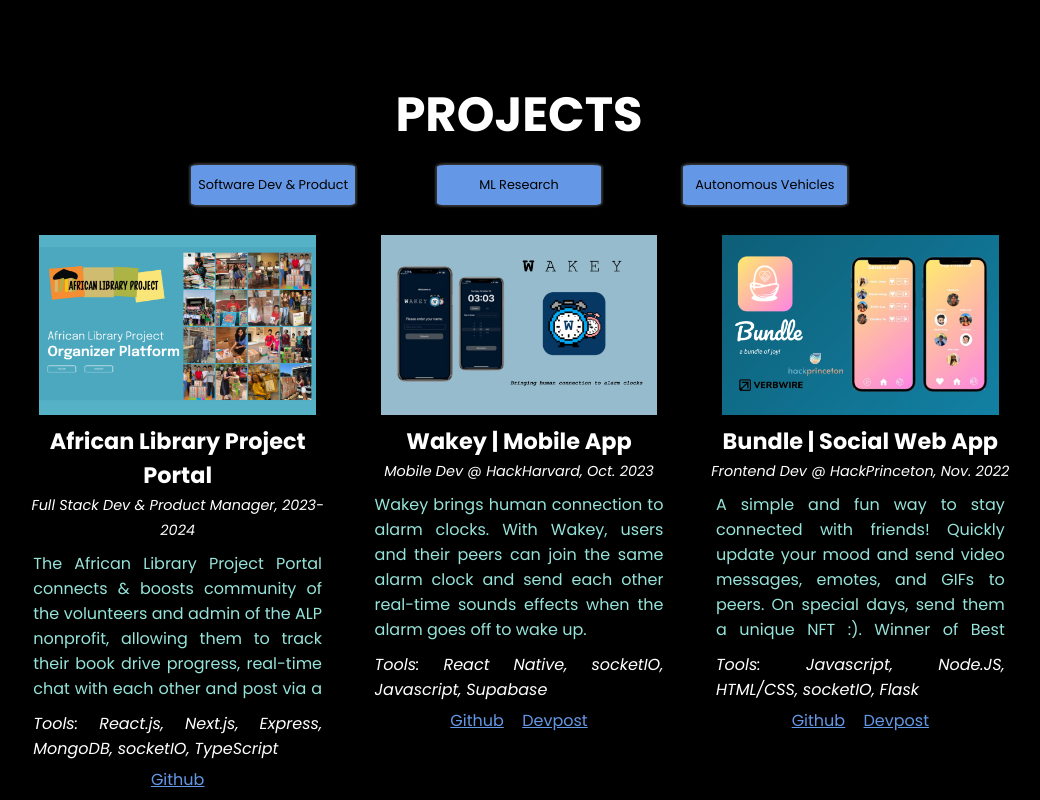
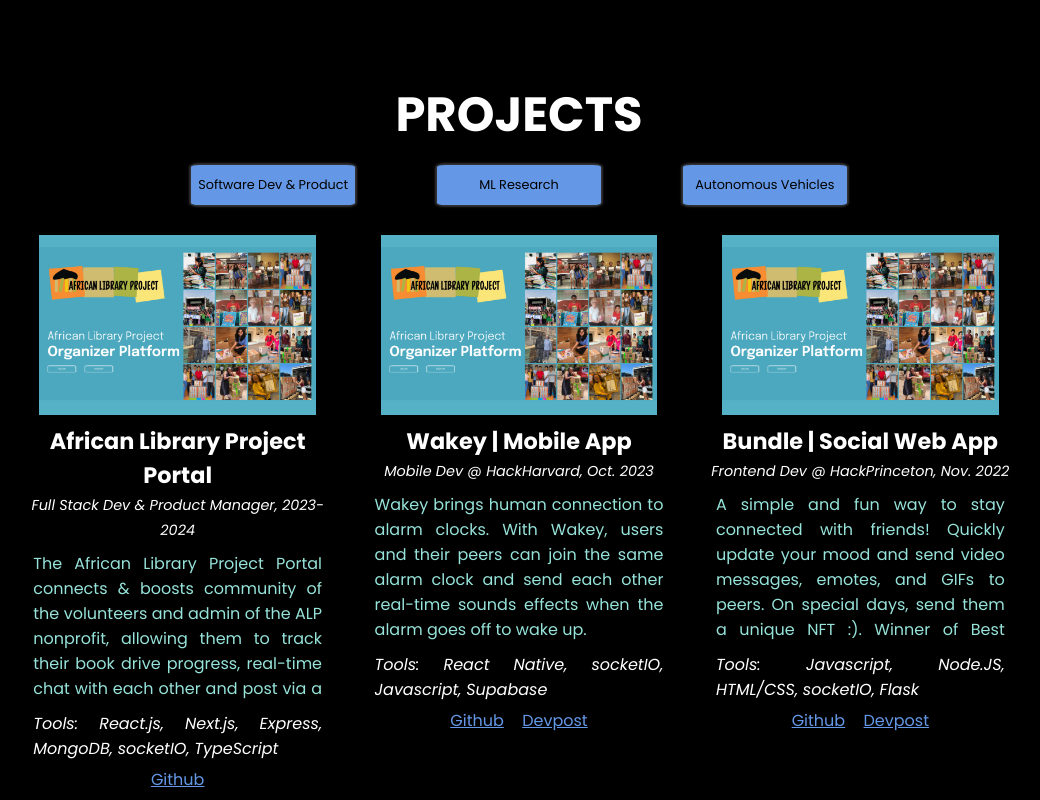
Before and after one commit to emluo555/personal-website, a Next.js app: page / in a window 1280 px wide. Shown: the part 800-1600 px from the top of the page, without its empty margins (121-1161 px from the left). Built offline with nearby package versions, Linux system fonts and the light colour scheme.

Commit message:
image load test

```diff
--- a/app/Components/ProjectCard.jsx
+++ b/app/Components/ProjectCard.jsx
@@ -1,12 +1,14 @@
 "use client"
 import React, {useState} from 'react';
 import styles from './Projects.module.css';
-import Image from "next/image";
+import alp from "../../public/alp.png"
+
 
 const ProjectCard =({title, imgLink, date, role, description, tools, githubLink, devpostLink, otherLink})=>{
+    console.log(alp)
     return(
         <div className={styles.pjc_container}>
-            <img src={imgLink} width={"90%"}  ></img>
+            <img src={alp.src} width={"90%"}  ></img>
             <h1 style={{fontSize:'140%', marginTop:'3%'}}>{title}</h1>
             {role != "" ? <span style={{display:'inline'}}><p className={styles.role}>{role}, </p><p className={styles.date}>{date}</p></span>
             :  <span style={{display:'inline'}}><p className={styles.date}>{date}</p></span>}
```
